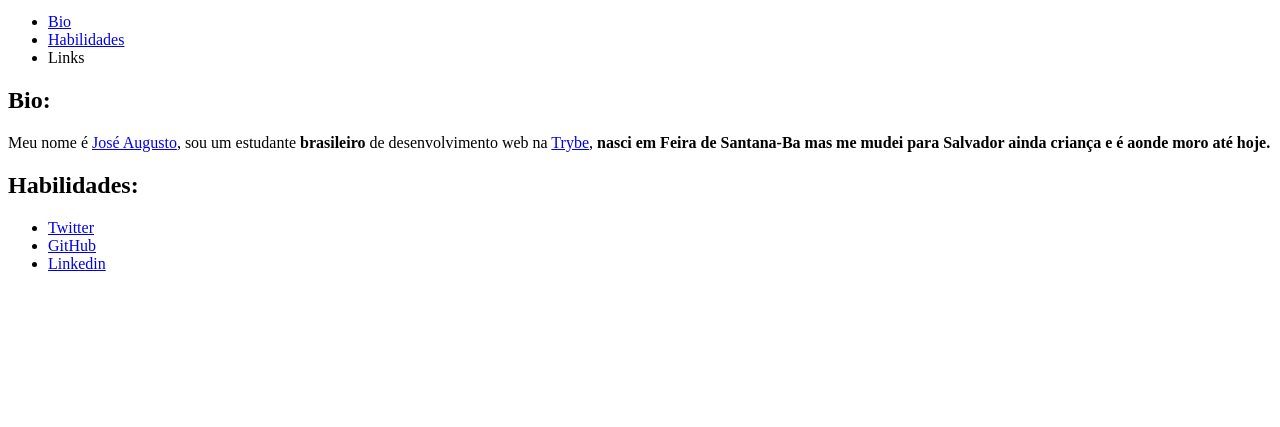
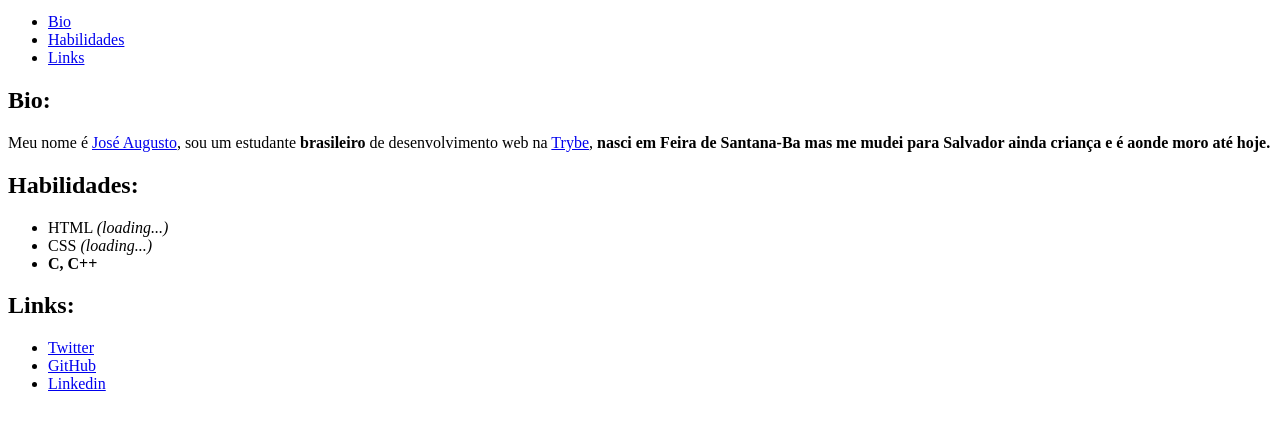
Before and after one commit to AugustoNeto0/AugustoNeto0.github.io, a plain HTML site: page index.html in a window 1280 px wide. Shown: the part 101-528 px from the top of the page. Drawn offline with Linux system fonts and the light colour scheme.

Commit message:
Adiciona habilidades e título da seção links

```diff
--- a/index.html
+++ b/index.html
@@ -10,13 +10,18 @@
     <ul>
       <li><a href="#bio">Bio</a></li>
       <li><a href="#skills">Habilidades</a></li>
-      <li>Links</li>
+      <li><a href="#links">Links</a></li>
     </ul>
     <h2>Bio:</h2>
     <p id="bio">Meu nome é <a href="#picture">José Augusto</a>, sou um estudante <strong>brasileiro</strong> de desenvolvimento web na <a href="https://www.betrybe.com/" target="blank">Trybe</a>, <strong>nasci em Feira de Santana-Ba mas me mudei para Salvador ainda criança e é aonde moro até hoje.</strong>
     </p>
     <h2>Habilidades:</h2>
-    <p id="skills"> </p>
+    <ul id="skills">
+      <li>HTML <em>(loading...)</em></li>
+      <li>CSS <em>(loading...)</em></li>
+      <li><strong>C, C++</strong></li>
+    </ul>
+    <h2>Links:</h2>
     <ul id="links">
       <li><a href="https://twitter.com/jaugusto_n" target="blank">Twitter</a></li>
       <li><a href="https://github.com/AugustoNeto0" target="blank">GitHub</a></li>
```
